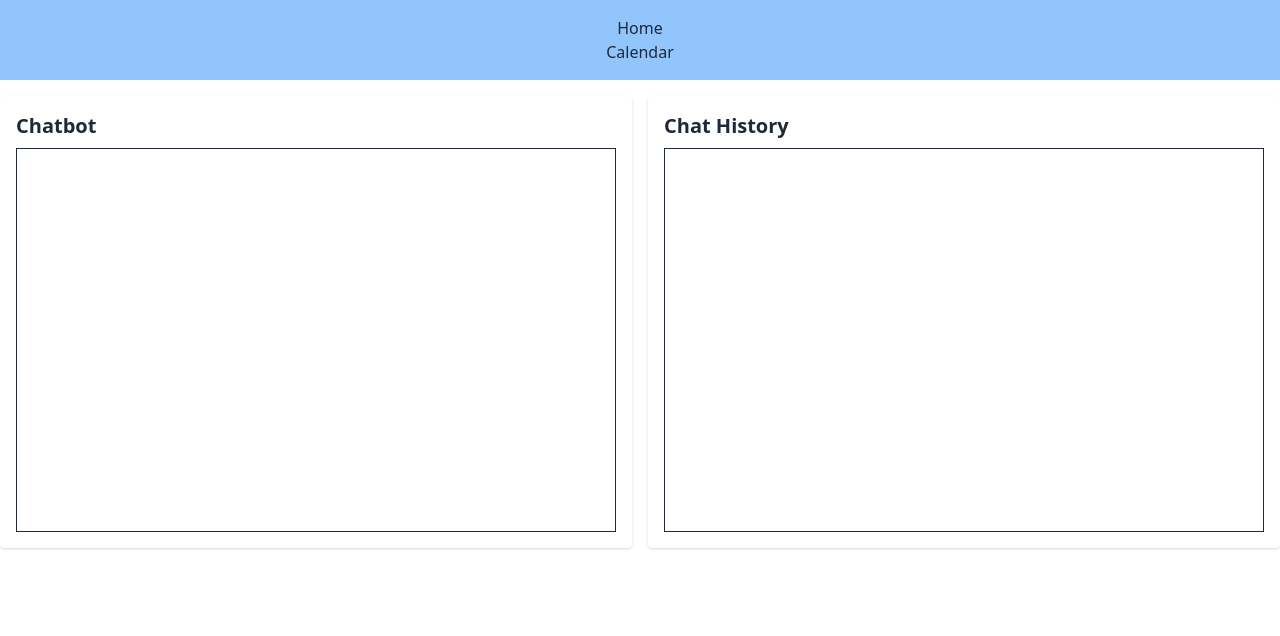
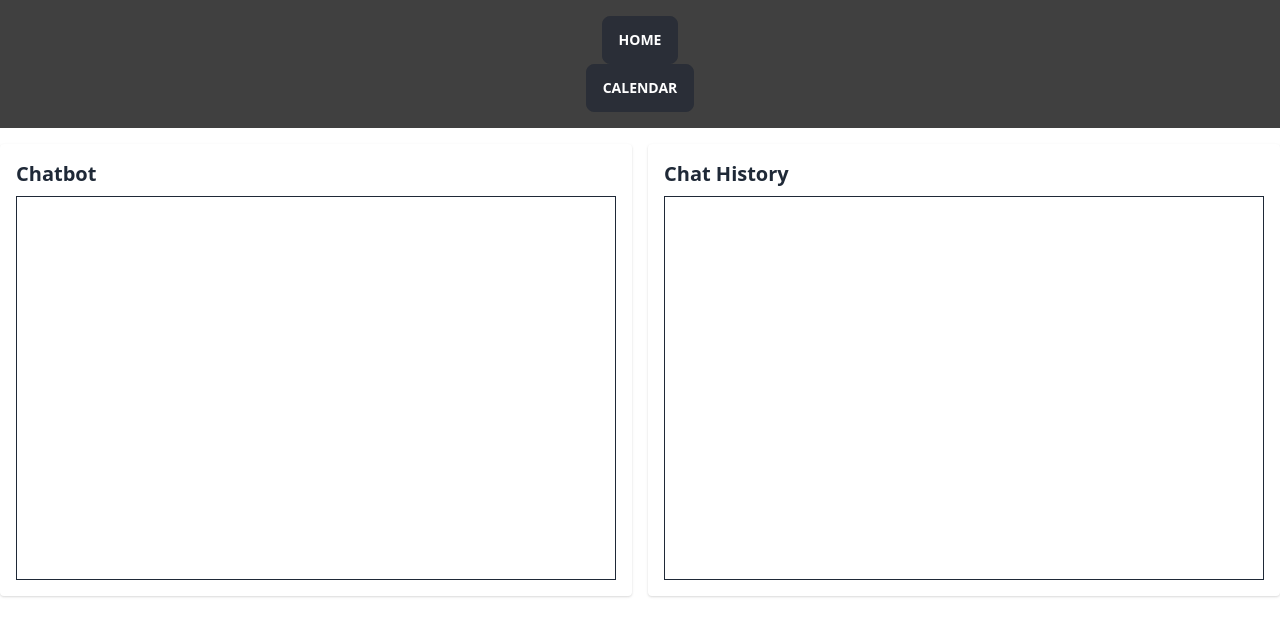
Before and after one commit to Dat-tech30/Yami-AI-Timeline-Scheduler, a plain HTML site: page index.html in a window 1280 px wide. Drawn offline with nearby package versions, Linux system fonts and the light colour scheme.

Commit message:
changed nav bar bg color and replaced the links to 'home' and 'calendar' to buttons to fit with original design

```diff
--- a/index.html
+++ b/index.html
@@ -9,14 +9,18 @@
     <link href="https://cdn.jsdelivr.net/npm/daisyui@1.14.0/dist/full.css" rel="stylesheet">
 </head>
 
-<body class="bg-silver-300">
+<body>
     <!-- Navigation Bar -->
-    <nav class="bg-blue-300 p-4">
-        <div class="text-center mx-auto">
-            <a href="index.html">Home</a>
+    <nav class="p-4" style="background-color: #404040;">
+        <div class="text-center">
+            <a href="index.html">
+            <button class="btn btn-active btn-neutral">Home</button>
+            </a>
         </div>
         <div class="text-center">
-            <a href="calendar.html">Calendar</a>
+            <a href="calendar.html">
+            <button class="btn btn-active btn-neutral">Calendar</button>
+            </a>
         </div>
     </nav>
 
```
